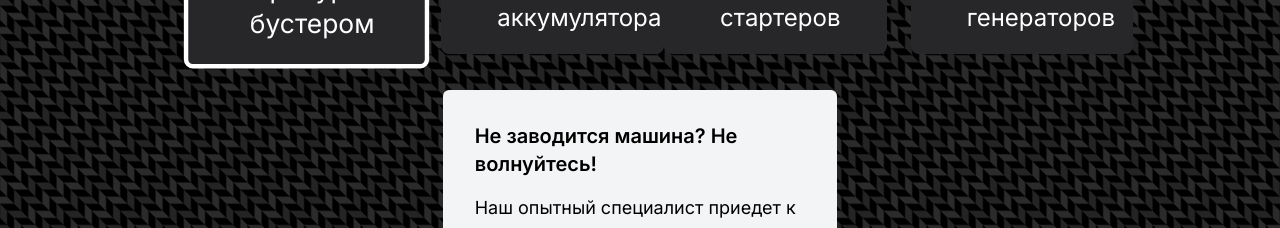
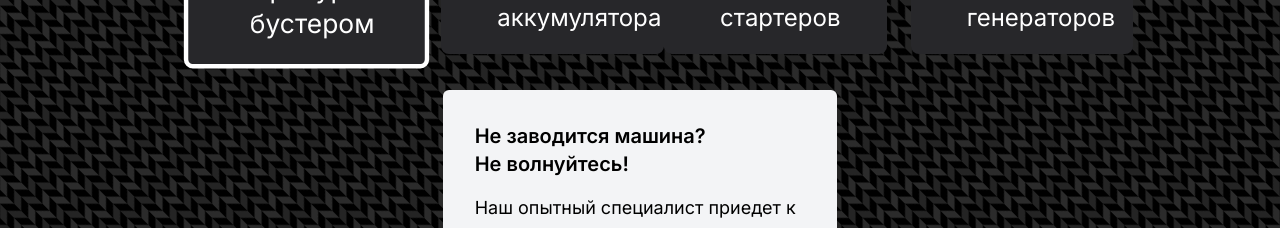
Before and after one commit to epileksiy/autoprikur, a Next.js app: page / in a window 1280 px wide. Both pictures are taken after a click on the element "Прикурка бустером". Shown: the part 1861-2089 px from the top of the page. Built offline with nearby package versions, Linux system fonts and the light colour scheme.

Commit message:
aoao privet vsem

```diff
--- a/src/app/Components/Services.tsx
+++ b/src/app/Components/Services.tsx
@@ -93,7 +93,7 @@ export default function Services() {
                     <div className={`w-11/12 md:w-1/3 ${!expandedState && 'h-0'} ${expandedState && 'h-auto'} transition-all duration-500 bg-gray-100 rounded-b-3xl rounded-t-md mt-5 ${expandedState && 'p-8'}`} id='description'>
                         {expandedState && (
                             <div className="">
-                                <p className="text-xl font-semibold">{headers[servState]}</p>
+                                <p className="text-xl font-semibold textService">{headers[servState]}</p>
                                 <p className="text-lg mt-4 textService">{descriptions[servState]}</p>
                             </div>
                         )}
```
